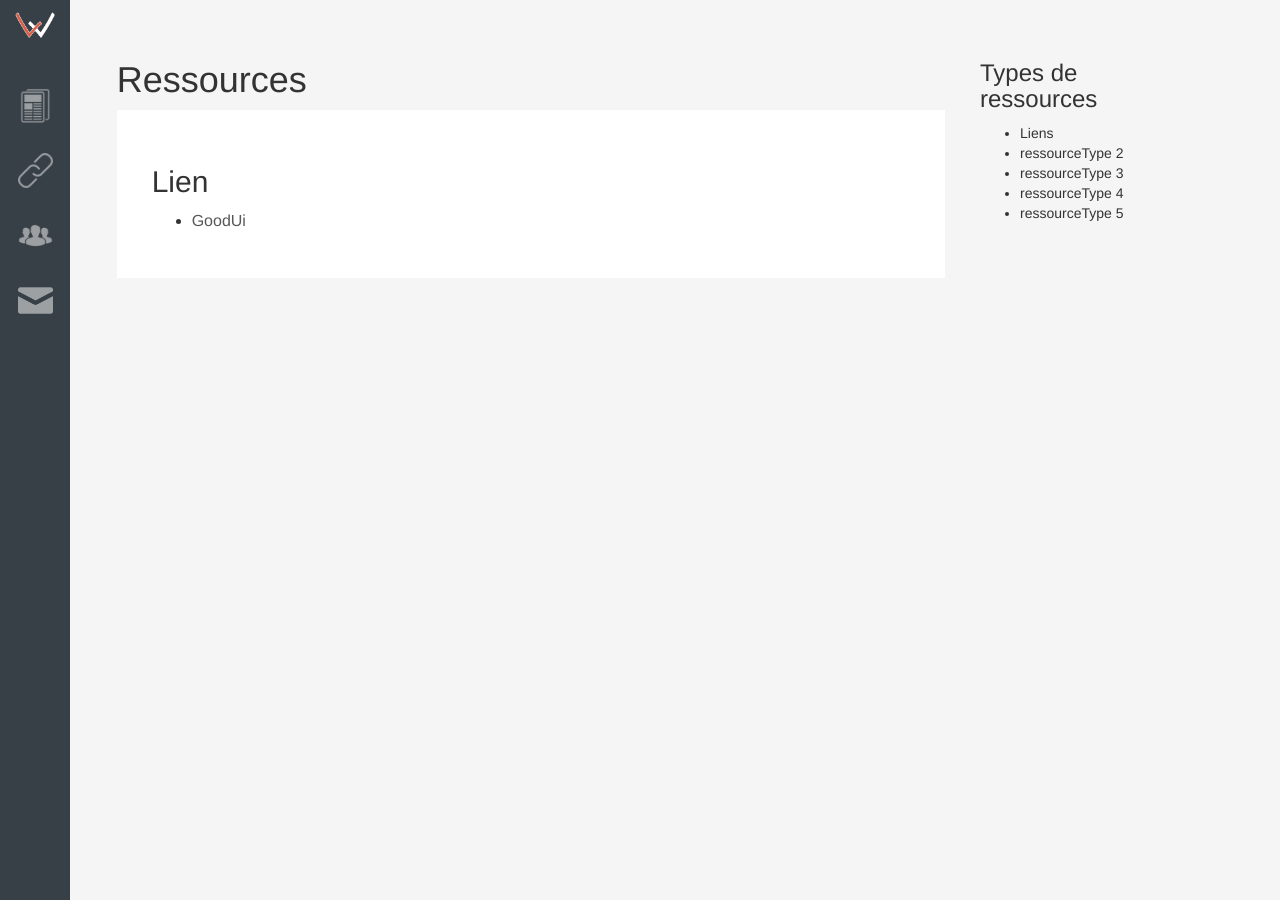
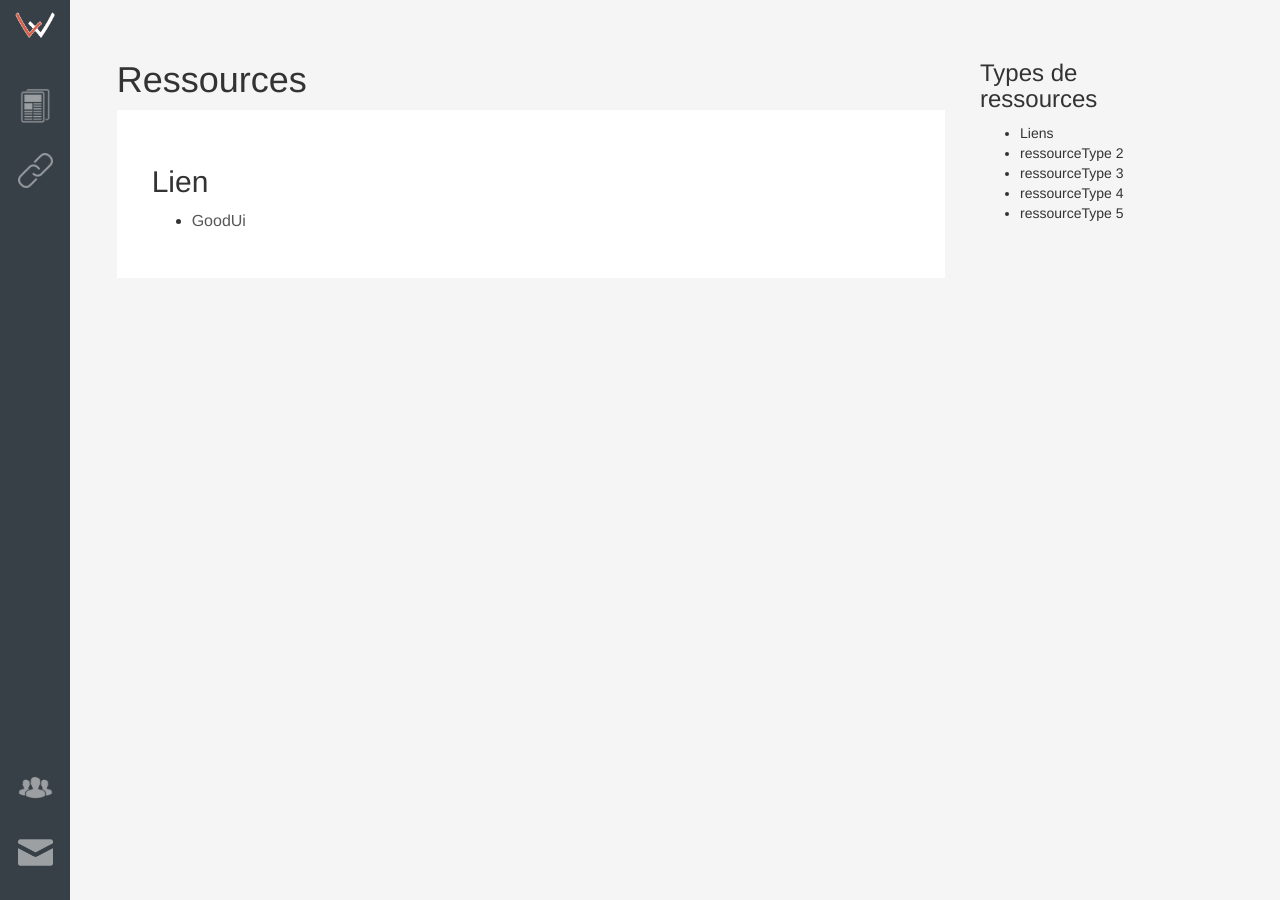
Before and after one commit to Lille-Web/lilleweb.fr, a Jekyll site: the page built from ressources/index.html, in a window 1280 px wide. Built offline with Jekyll 4.4.1, drawn with Linux system fonts in a browser that asks for light colours.

Commit message:
new sidebar

```diff
--- a/_includes/headerContent.html
+++ b/_includes/headerContent.html
@@ -3,8 +3,10 @@
      <li class="index"> <a href="/"> <img src="/src/img/Logo/Solo/solo-sans-fond.png"> </a> </li>
      <li title="Articles"> <a href="/articles"><img src="/src/img/pictos/articles.png" alt="Articles" > </a> </li>
      <li title="Ressources"> <a href="/ressources"><img src="/src/img/pictos/ressources.png" alt="Ressources" >  </a> </li>
-     <li title="Team"> <a href="/team"> <img src="/src/img/pictos/team.png"> </a> </li>
-     <li title="Contact"> <a href="/contact"><img src="/src/img/pictos/contact.png" alt="Contact" > </a> </li>
+     <div class="bottom">
+       <li title="Team"> <a href="/team"> <img src="/src/img/pictos/team.png"> </a> </li>
+       <li title="Contact"> <a href="/contact"><img src="/src/img/pictos/contact.png" alt="Contact" > </a> </li>
+     </div>
    </ul>
    <!--<a href="#login" > <img src="/src/img/pictos/logout.png"> </a>-->
  </nav>
--- a/_sass/header.scss
+++ b/_sass/header.scss
@@ -59,7 +59,11 @@ header.side {
     ul{
       list-style:none;
       padding : 0px;
-
+      .bottom{
+        position: absolute;
+        bottom : 30px;
+        width : 100%;
+      }
       li {
         text-align: center;
         margin-top: 30px;
@@ -72,11 +76,15 @@ header.side {
         img {
           width: 35px;
           opacity: 0.5;
+          transition : opacity 0.2s ease;
+          &:hover{
+            opacity : 1;
+            transition : opacity 0.2s ease;
+          }
         }
 
         &.index{
           img{width : 40px; opacity: 1;}
-
           margin-bottom: 50px;
         }
 
```
Also changed, not shown: team/index.html (+0 -34 lines).
